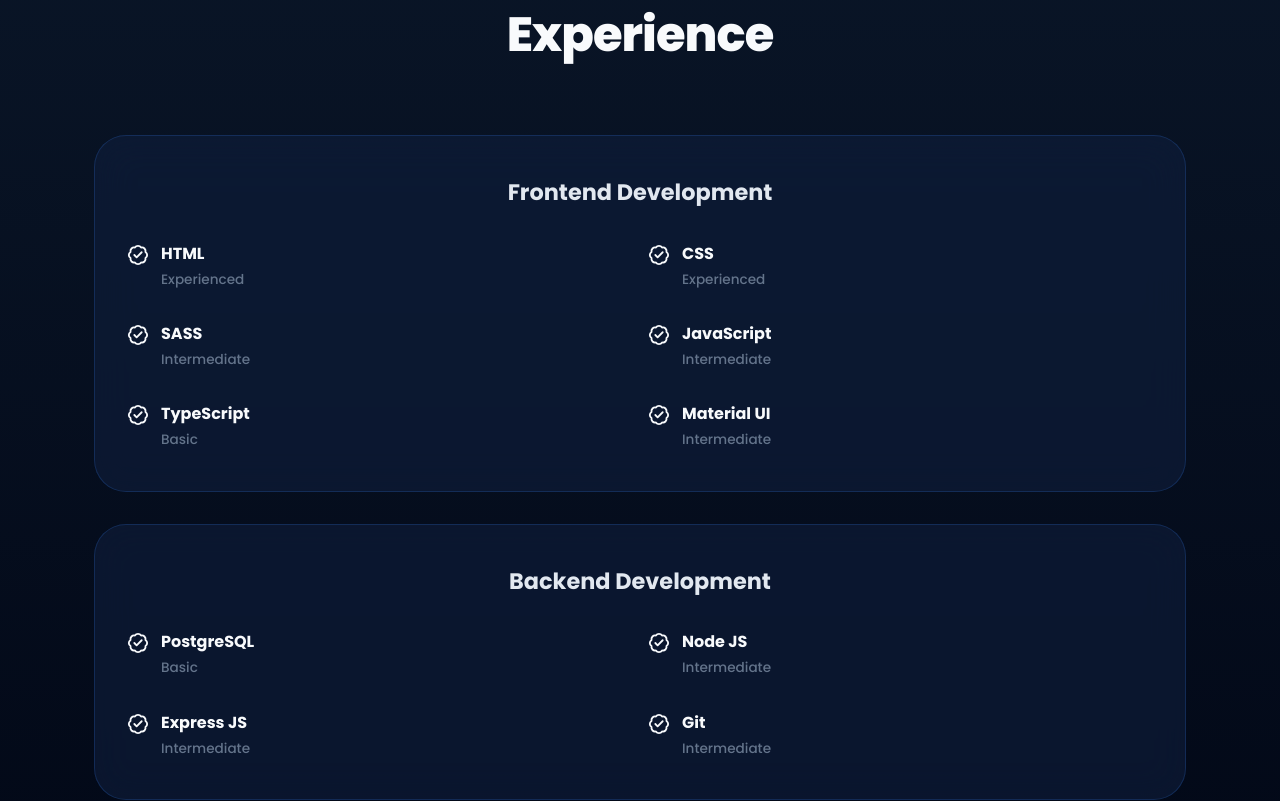
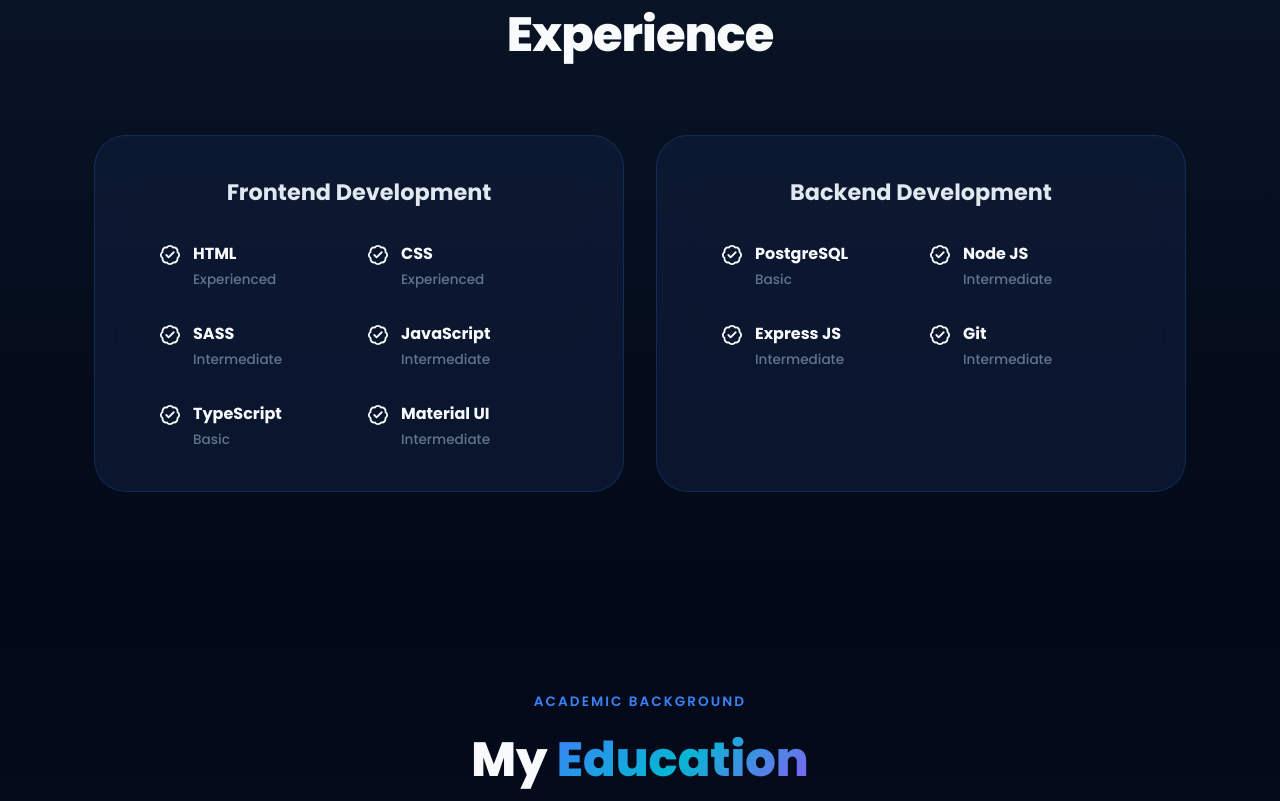
Before and after one commit to cabdinaafacmaxamedrashiid2/cabdi-naafac, a Next.js app: page / in a window 1280 px wide. Shown: the part 3460-4261 px from the top of the page. Built offline with nearby package versions, Linux system fonts and the light colour scheme.

Commit message:
fix experience layout: side by side cards, centered skills

```diff
--- a/components/Experience.tsx
+++ b/components/Experience.tsx
@@ -80,6 +80,7 @@
         <div
           style={{
             display: "grid",
+            gridTemplateColumns: "1fr 1fr",
             gap: "2rem",
             opacity: isVisible ? 1 : 0,
             transform: isVisible ? "translateY(0)" : "translateY(40px)",
@@ -113,6 +114,9 @@
                 gridTemplateColumns: "1fr 1fr",
                 gap: "2rem 1rem",
                 textAlign: "left",
+                justifyContent: "center",
+                maxWidth: "400px",
+                margin: "0 auto",
               }}
               className="experience-skills-grid"
             >
@@ -158,6 +162,9 @@
                 gridTemplateColumns: "1fr 1fr",
                 gap: "2rem 1rem",
                 textAlign: "left",
+                justifyContent: "center",
+                maxWidth: "400px",
+                margin: "0 auto",
               }}
               className="experience-skills-grid"
             >
```
